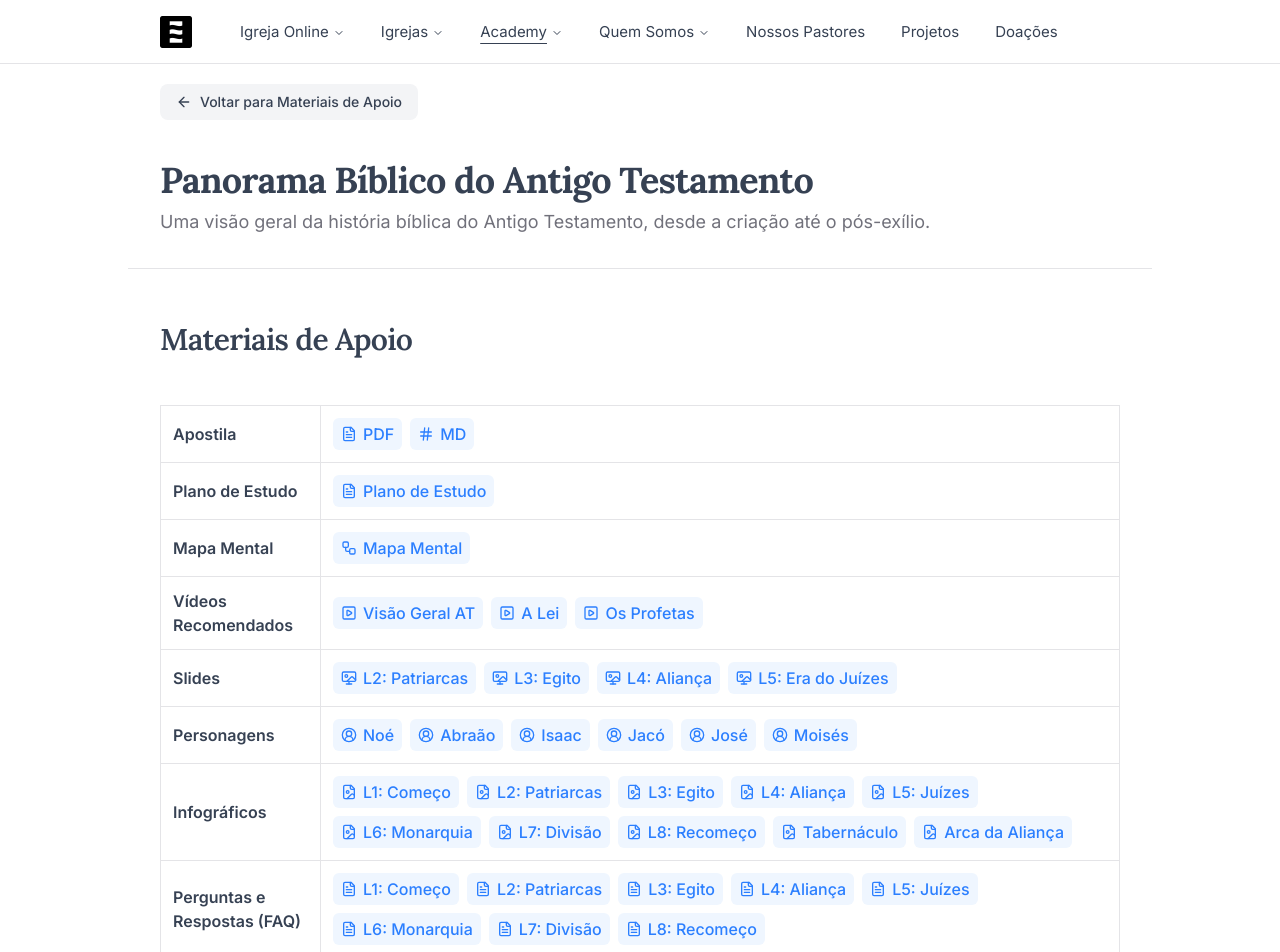
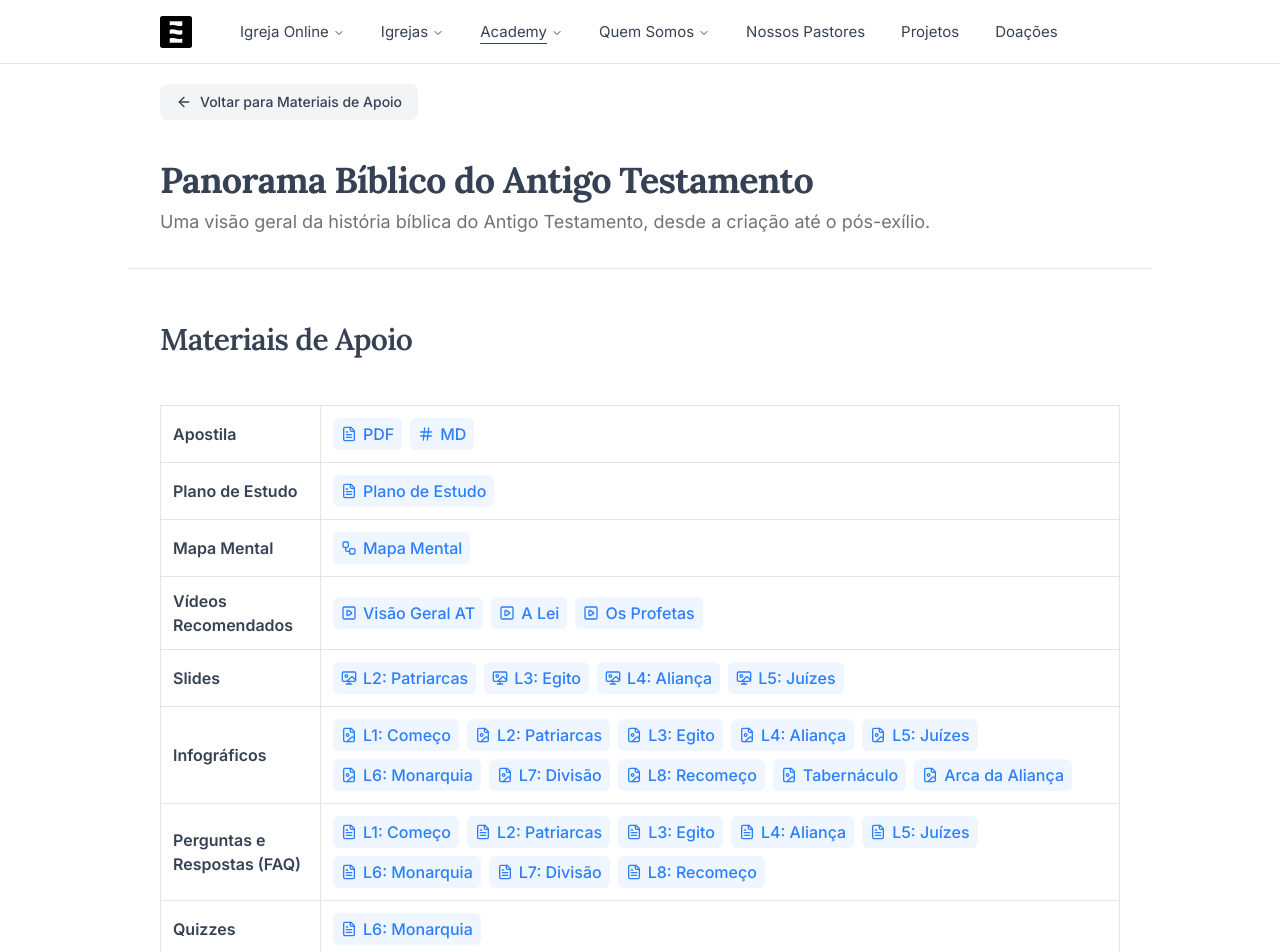
Before and after one commit to oceanodg/ocn-institucional-v4, a Next.js app: page /oceano-academy/materiais-didaticos/panorama-biblico-at in a window 1280 px wide. Shown: the top 952 px of the page. Built offline with nearby package versions, Linux system fonts and the light colour scheme.

Commit message:
refactor: update 'Era do Juízes' label to 'Juízes' and add quizzes section with new links, enhancing educational content organization

```diff
--- a/app/(site)/oceano-academy/materiais-didaticos/panorama-biblico-at/page.tsx
+++ b/app/(site)/oceano-academy/materiais-didaticos/panorama-biblico-at/page.tsx
@@ -134,40 +134,7 @@ export default function PanoramaBiblicoAT() {
                   </LinkSmall>
                   <LinkSmall href="https://drive.google.com/file/d/1z9byzyH0mDmnkIbDqa3q_l30-dI2cZTd/view?usp=sharing">
                     <Wallpaper className="size-4" />
-                    L5: Era do Juízes
-                  </LinkSmall>
-                </TableCellLinksContainer>
-              </TableCell>
-            </TableRow>
-            <TableRow className="hover:bg-transparent">
-              <TableCell className="border font-semibold">
-                Personagens
-              </TableCell>
-              <TableCell>
-                <TableCellLinksContainer>
-                  <LinkSmall href="https://drive.google.com/file/d/15FOx0Zao0OO81EKTvm-YpJwP9WQdGdyZ/view?usp=sharing">
-                    <CircleUserRound className="size-4" />
-                    Noé
-                  </LinkSmall>
-                  <LinkSmall href="https://drive.google.com/file/d/1xpDrb8cq13LCKFDsbigoei7eO7tt6jKo/view?usp=sharing">
-                    <CircleUserRound className="size-4" />
-                    Abraão
-                  </LinkSmall>
-                  <LinkSmall href="https://drive.google.com/file/d/10ba4NpP5CxCNtYZimz5r2NqIs3_bBkUi/view?usp=sharing">
-                    <CircleUserRound className="size-4" />
-                    Isaac
-                  </LinkSmall>
-                  <LinkSmall href="https://drive.google.com/file/d/1iAjSp0qptwd6OMSpyA-V3ghP-68fJAXs/view?usp=sharing">
-                    <CircleUserRound className="size-4" />
-                    Jacó
-                  </LinkSmall>
-                  <LinkSmall href="https://drive.google.com/file/d/1z87jhh43C3HJ1fTHZj1nFZyZIq-WlFLe/view?usp=sharing">
-                    <CircleUserRound className="size-4" />
-                    José
-                  </LinkSmall>
-                  <LinkSmall href="https://drive.google.com/file/d/1JqFk5Odht8q_ME1OO789pbW_mgi0vaZZ/view?usp=sharing">
-                    <CircleUserRound className="size-4" />
-                    Moisés
+                    L5: Juízes
                   </LinkSmall>
                 </TableCellLinksContainer>
               </TableCell>
@@ -259,6 +226,45 @@ export default function PanoramaBiblicoAT() {
                     <FileText className="size-4" />
                     L8: Recomeço
                   </LinkSmall>
+                </TableCellLinksContainer>
+              </TableCell>
+            </TableRow>
+            <TableRow className="hover:bg-transparent">
+              <TableCell className="border font-semibold">Quizzes</TableCell>
+              <TableCell>
+                <TableCellLinksContainer>
+                  {/* <LinkSmall href="https://drive.google.com/file/d/160mDQ6jnqGSsbHxVWCjKdyLhtkMESx_0/view?usp=sharing">
+                    <FileText className="size-4" />
+                    L1: Começo
+                  </LinkSmall>
+                  <LinkSmall href="https://drive.google.com/file/d/1-IIb4UEp10tizYcUeQah34Lpdn2jV20C/view?usp=sharing">
+                    <FileText className="size-4" />
+                    L2: Patriarcas
+                  </LinkSmall>
+                  <LinkSmall href="https://drive.google.com/file/d/1bDyBnfVLfolv8Jqb3lyqEsHa82pz2Kgm/view?usp=sharing">
+                    <FileText className="size-4" />
+                    L3: Egito
+                  </LinkSmall>
+                  <LinkSmall href="https://drive.google.com/file/d/1XHMzuqCRl2JStUrpKbKGn3US-5q489-l/view?usp=sharing">
+                    <FileText className="size-4" />
+                    L4: Aliança
+                  </LinkSmall>
+                  <LinkSmall href="https://drive.google.com/file/d/18xKT0RoAhIn150roeaiyGy61oyvn9PQA/view?usp=sharing">
+                    <FileText className="size-4" />
+                    L5: Juízes
+                  </LinkSmall> */}
+                  <LinkSmall href="https://drive.google.com/file/d/17_PjIgxQsxJEXewhucqhLc6P3Vcr0Ptp/view?usp=sharing">
+                    <FileText className="size-4" />
+                    L6: Monarquia
+                  </LinkSmall>
+                  {/* <LinkSmall href="https://drive.google.com/file/d/19Jjqzq2m0SPZQXJezJW8UU6nvGoOyZu4/view?usp=sharing">
+                    <FileText className="size-4" />
+                    L7: Divisão
+                  </LinkSmall>
+                  <LinkSmall href="https://drive.google.com/file/d/1lDjk3GfH5wT2Js3kHjOjcw0r1Tj4h4QE/view?usp=sharing">
+                    <FileText className="size-4" />
+                    L8: Recomeço
+                  </LinkSmall> */}
                 </TableCellLinksContainer>
               </TableCell>
             </TableRow>
@@ -1820,7 +1826,7 @@ export default function PanoramaBiblicoAT() {
           <P className="">
             A presente lição apresentou a transição do reino teocrático para o
             reino monárquico em Israel, expondo o desejo desenfreado do povo em
-            viver nos mesmos moldes daqueles que o cercavam. seguidamente, foram
+            viver nos mesmos moldes daqueles que o cercavam. Seguidamente, foram
             apresentados os três primeiros monarcas de Israel que, entre erros e
             acertos, guiaram o povo em relativa unidade. A monarquia unida
             permanece tão somente até o reinado de Salomão, já que o Reino de
```
